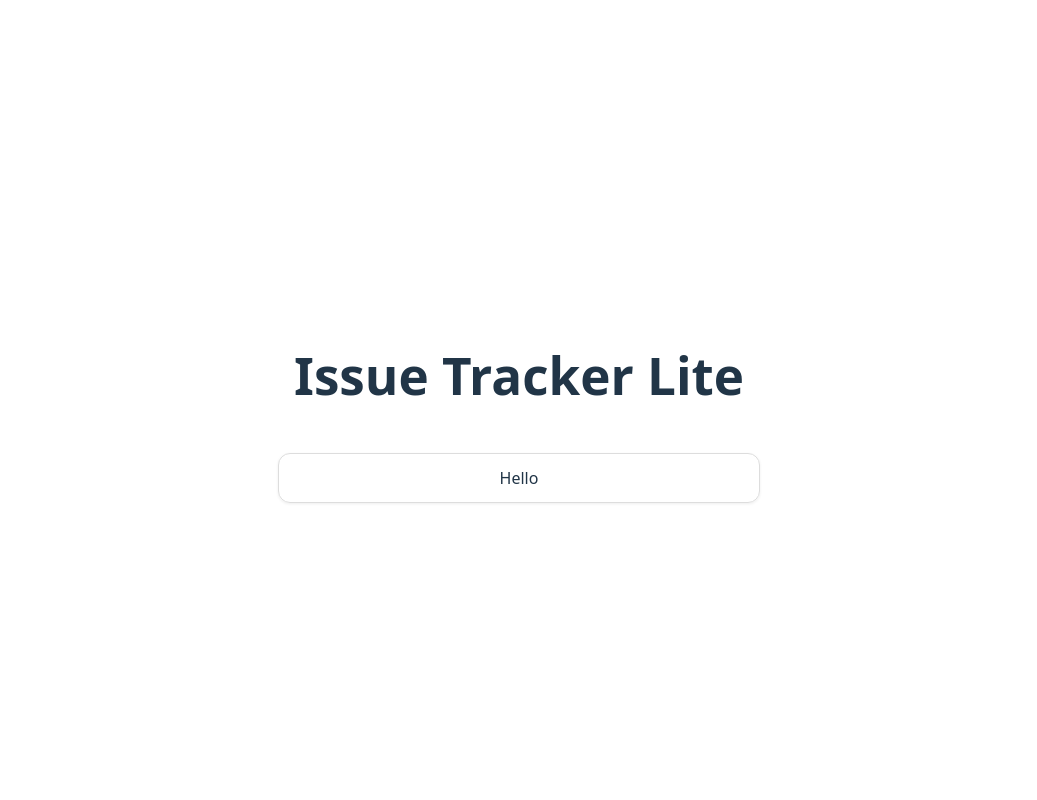
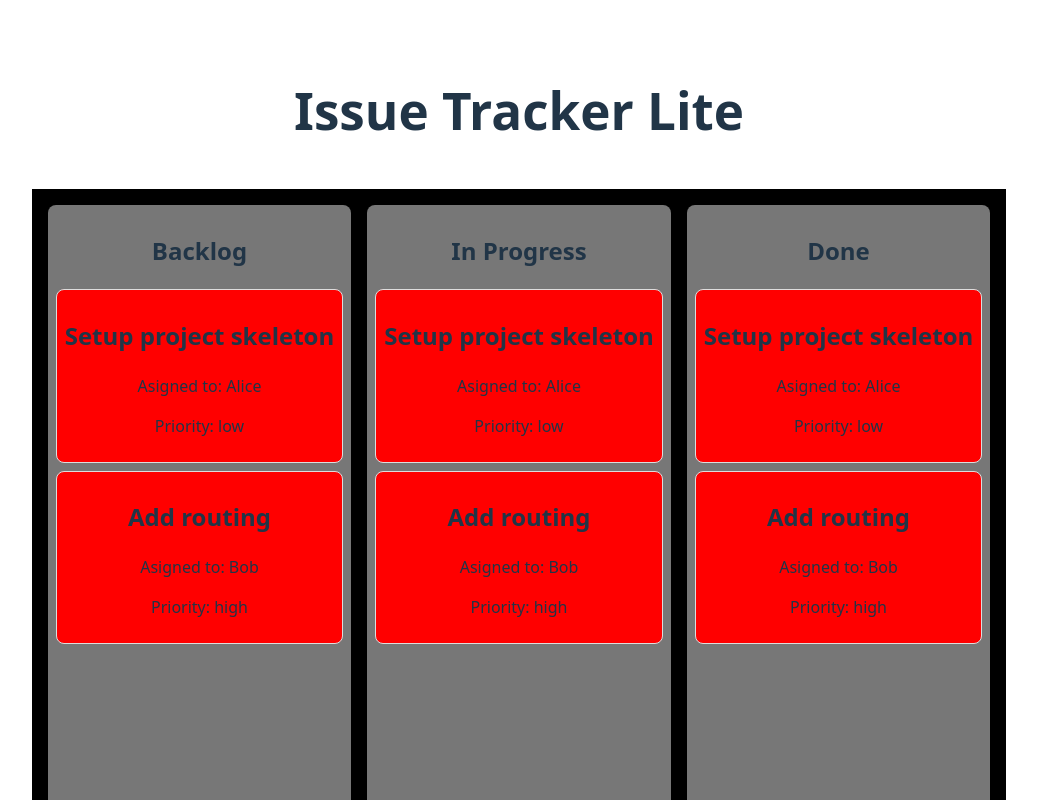
Before and after one commit to whykay17/reactStudy, a React (Vite) app in the folder issue-tracker-lite/: page / in a window 1280 px wide. Shown: the top 800 px of the page, without its empty margins (121-1158 px from the left). Built offline with nearby package versions, Linux system fonts and the light colour scheme.

Commit message:
Created Board, and Column component, hooked it to App.tsx

```diff
--- a/issue-tracker-lite/src/App.tsx
+++ b/issue-tracker-lite/src/App.tsx
@@ -1,6 +1,9 @@
 import './App.css'
-import { Card } from './ui/card';
+import { Board } from './features/board/Board';
 
 export default function App() {
-  return <><h1 style={{ padding: 16 }}>Issue Tracker Lite</h1><Card>Hello</Card></>;
+  return <>
+  <h1 style={{ padding: 16 }}>Issue Tracker Lite</h1>
+  <Board></Board>
+</>;
 }
--- /dev/null
+++ b/issue-tracker-lite/src/features/board/Board.tsx
@@ -0,0 +1,19 @@
+import { Column } from "./Column";
+
+export function Board() {
+  return (
+    <div
+      style={{
+        display: "flex",
+        gap: "16px",
+        padding: "16px",
+        background: "black",
+        minHeight: "100vh",
+      }}
+    >
+      <Column title="Backlog" />
+      <Column title="In Progress" />
+      <Column title="Done" />
+    </div>
+  );
+}
--- /dev/null
+++ b/issue-tracker-lite/src/features/board/Column.tsx
@@ -0,0 +1,16 @@
+import { IssueCard} from '../issues/Issues';
+
+type ColumnProps = {
+  title: string;
+};
+
+export function Column({ title }: ColumnProps) {
+  return (
+    <div style={{ flex: 1, padding: "8px", background: "#777777ff", borderRadius: "8px" }}>
+      <h2 style={{ textAlign: "center" }}>{title}</h2>
+      {/* Hardcoded cards for now */}
+      <IssueCard title="Setup project skeleton" assignedTo="Alice" priority="low" />
+      <IssueCard title="Add routing" assignedTo="Bob" priority="high" />
+    </div>
+  );
+}
```
